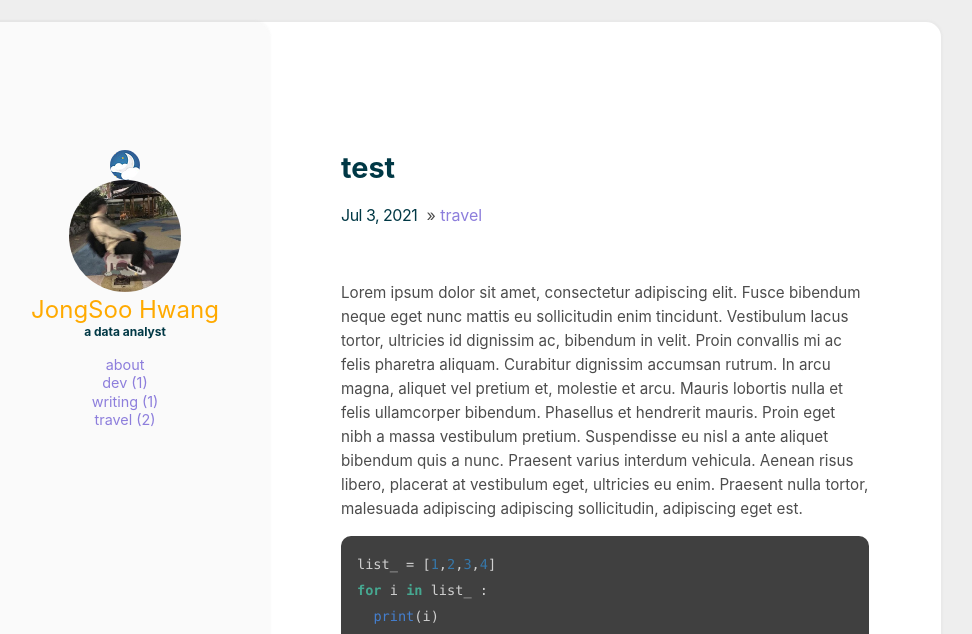
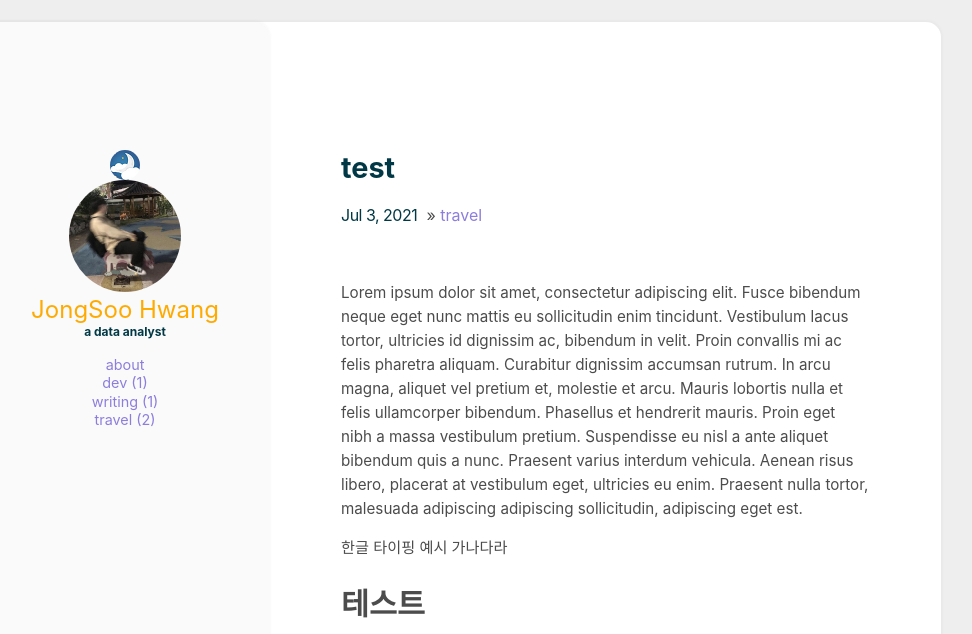
Before and after one commit to jonsyou/jonsyou.github.io, a Jekyll site: the page built from _posts/2021-07-03-test.md, in a window 1280 px wide. Shown: the top 634 px of the page, without its empty margins (179-1151 px from the left). Built offline with Jekyll 4.4.1, drawn with Linux system fonts in a browser that asks for light colours.

Commit message:
Update 2021-07-03-test.md

````diff
--- a/_posts/2021-07-03-test.md
+++ b/_posts/2021-07-03-test.md
@@ -6,6 +6,10 @@ comments: true
 
 Lorem ipsum dolor sit amet, consectetur adipiscing elit. Fusce bibendum neque eget nunc mattis eu sollicitudin enim tincidunt. Vestibulum lacus tortor, ultricies id dignissim ac, bibendum in velit. Proin convallis mi ac felis pharetra aliquam. Curabitur dignissim accumsan rutrum. In arcu magna, aliquet vel pretium et, molestie et arcu. Mauris lobortis nulla et felis ullamcorper bibendum. Phasellus et hendrerit mauris. Proin eget nibh a massa vestibulum pretium. Suspendisse eu nisl a ante aliquet bibendum quis a nunc. Praesent varius interdum vehicula. Aenean risus libero, placerat at vestibulum eget, ultricies eu enim. Praesent nulla tortor, malesuada adipiscing adipiscing sollicitudin, adipiscing eget est.
 
+한글 타이핑 예시
+가나다라
+
+# 테스트
 
 ```python
 list_ = [1,2,3,4]
````
